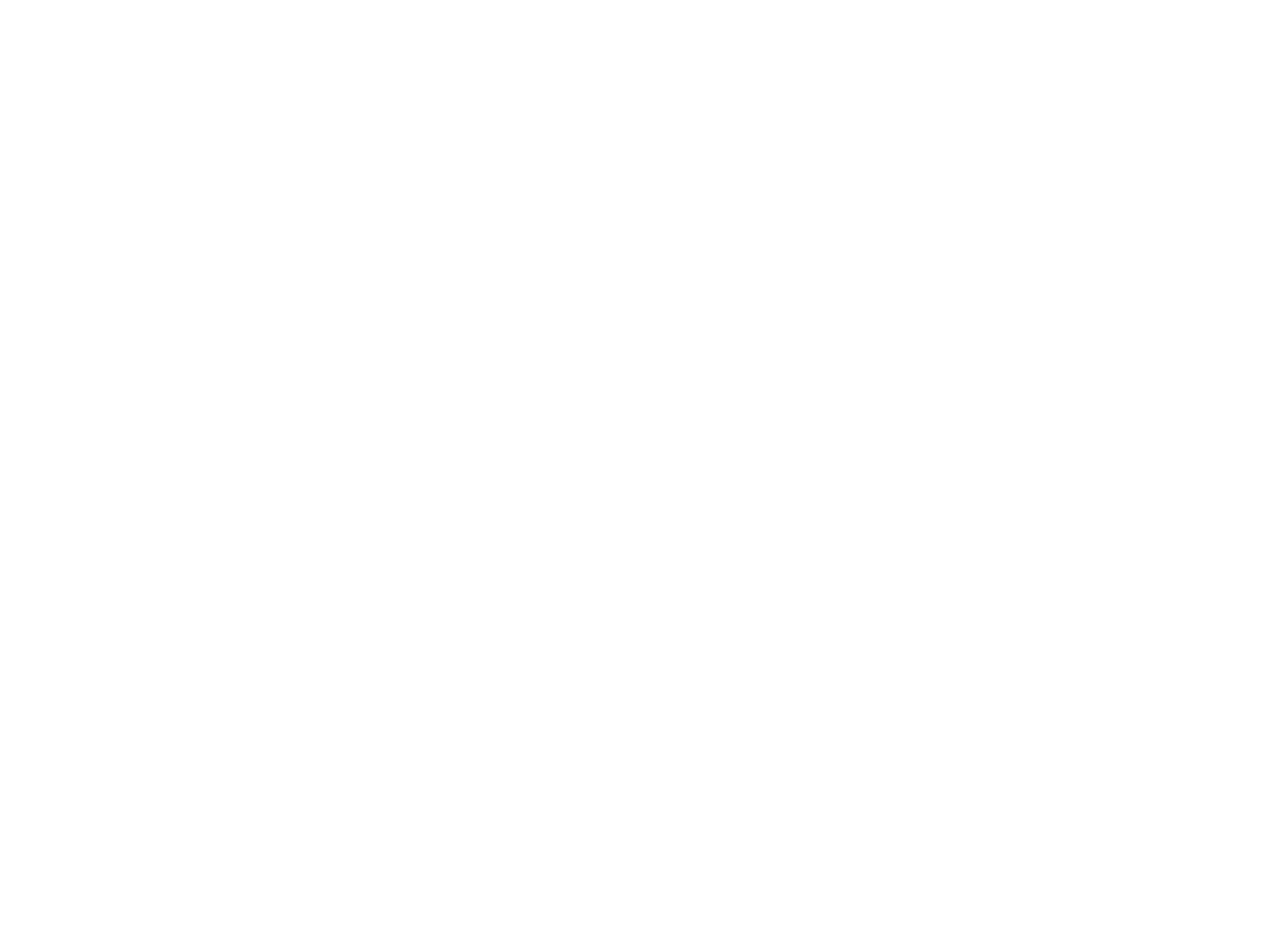
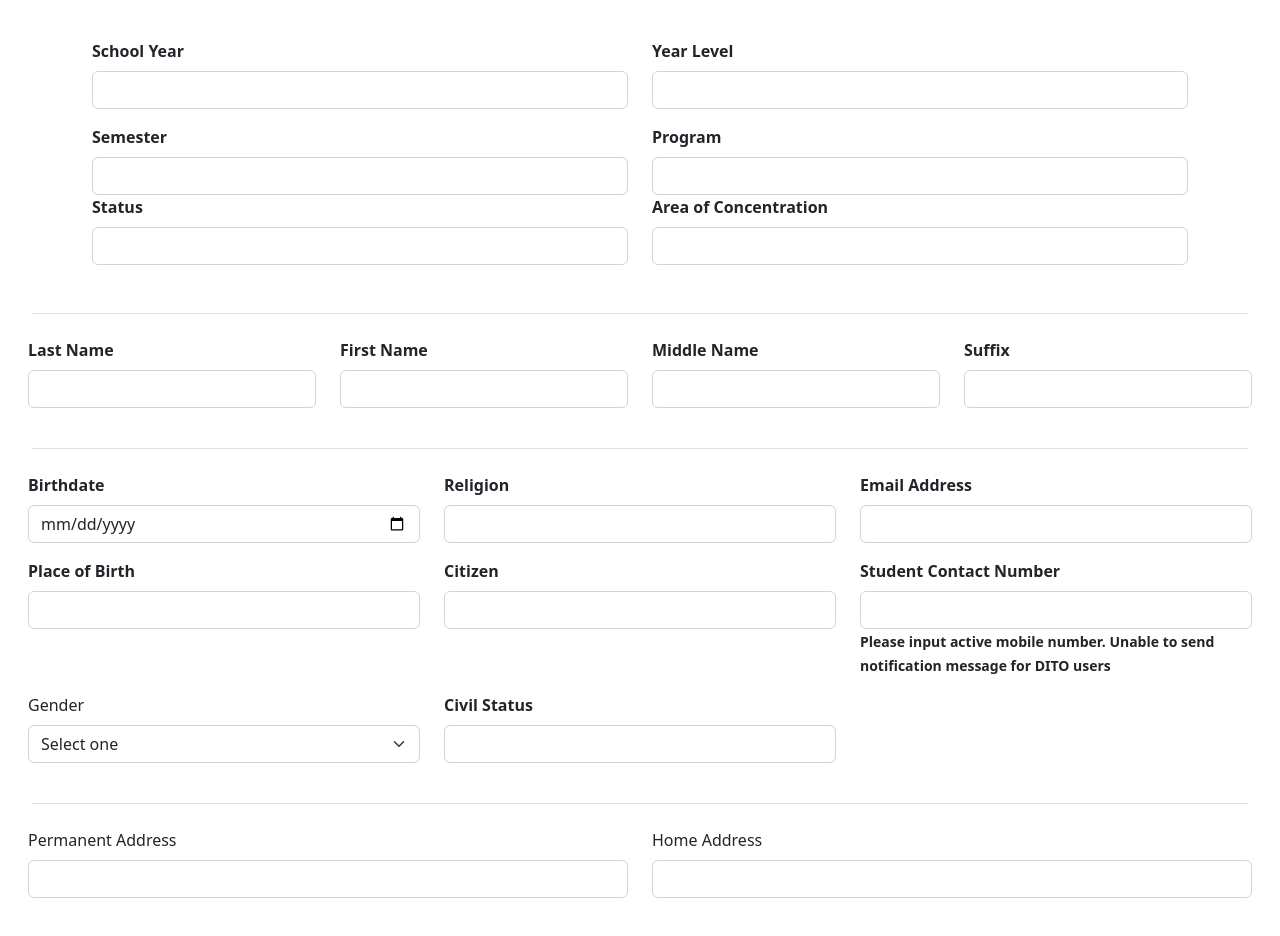
Before and after one commit to blanns456/frontend_school_proj, an Angular app in the folder enrollment_proj/: page /enroll-tesda in a window 1280 px wide. Shown: the part 400-1336 px from the top of the page. Before the commit the page ends 800 px from the top, so only its background shows below. Built offline with nearby package versions, Linux system fonts and the light colour scheme.

Commit message:
SPF-4 not finished

```diff
--- a/enrollment_proj/src/app/app-routing.module.ts
+++ b/enrollment_proj/src/app/app-routing.module.ts
@@ -5,12 +5,14 @@ import { RegisterComponent } from './pages/register/register.component';
 import { NotFoundComponent } from './pages/not-found/not-found.component';
 import { ForgotPasswordComponent } from './pages/forgot-password/forgot-password.component';
 import { HomeComponent } from './pages/home/home.component';
+import { EnrollTesdaComponent } from './pages/enroll-tesda/enroll-tesda.component';
 
 const routes: Routes = [
   {path: 'home', component: HomeComponent},
   {path: 'login', component: LoginComponent},
   {path: 'register', component: RegisterComponent},
   {path: 'forgot-password', component: ForgotPasswordComponent},
+  {path: 'enroll-tesda', component: EnrollTesdaComponent},
   {path: '', redirectTo: '/home', pathMatch: 'full'},
   {path: '**', component: NotFoundComponent},
 ];
--- a/enrollment_proj/src/app/app.module.ts
+++ b/enrollment_proj/src/app/app.module.ts
@@ -10,6 +10,8 @@ import { NgbModule } from '@ng-bootstrap/ng-bootstrap';
 import { FontAwesomeModule } from '@fortawesome/angular-fontawesome';
 import { ForgotPasswordComponent } from './pages/forgot-password/forgot-password.component';
 import { HomeComponent } from './pages/home/home.component';
+import { EnrollTesdaComponent } from './pages/enroll-tesda/enroll-tesda.component';
+import { HeadnavagationComponent } from './pages/headnavagation/headnavagation.component';
 // import { HashLocationStrategy,LocationStrategy } from '@angular/common';
 
 @NgModule({
@@ -19,7 +21,9 @@ import { HomeComponent } from './pages/home/home.component';
     RegisterComponent,
     NotFoundComponent,
     ForgotPasswordComponent,
-    HomeComponent
+    HomeComponent,
+    EnrollTesdaComponent,
+    HeadnavagationComponent
   ],
   imports: [
     BrowserModule,
--- /dev/null
+++ b/enrollment_proj/src/app/pages/enroll-tesda/enroll-tesda.component.html
@@ -0,0 +1,154 @@
+<div class="container-fluid p-0">
+  <app-headnavagation></app-headnavagation>
+  <h2 class="text-center pt-5 pb-6">ASCB TESDA Enrollment Form</h2>
+  <div class="mw-100 text-center mb-5">
+    <img src="../../../assets/misc/ascb_logo.png" class="img-responsive" alt="ascb_logo">
+  </div>
+  <div class="row px-7 pb-5 mx-auto">
+    <div class="col-6">
+      <div class="mb-3">
+        <label for="sy" class="form-label fw-semibold">School Year</label>
+        <input type="text"
+          class="form-control" name="sy" id="sy" aria-describedby="helpId" placeholder="">
+      </div>
+    </div>
+    <div class="col-6">
+      <label for="year_level" class="form-label fw-semibold">Year Level</label>
+        <input type="text"
+          class="form-control" name="year_level" id="year_level" aria-describedby="helpId" placeholder="">
+    </div>
+    <div class="col-6">
+      <label for="semester" class="form-label fw-semibold">Semester</label>
+        <input type="text"
+          class="form-control" name="semester" id="semester" aria-describedby="helpId" placeholder="">
+    </div>
+    <div class="col-6">
+      <label for="program" class="form-label fw-semibold">Program</label>
+        <input type="text"
+          class="form-control" name="program" id="program" aria-describedby="helpId" placeholder="">
+    </div>
+    <div class="col-6">
+      <label for="status" class="form-label fw-semibold">Status</label>
+        <input type="text"
+          class="form-control" name="status" id="status" aria-describedby="helpId" placeholder="">
+    </div>
+    <div class="col-6">
+      <label for="area_of_concentration" class="form-label fw-semibold">Area of Concentration</label>
+        <input type="text"
+          class="form-control" name="area_of_concentration" id="area_of_concentration" aria-describedby="helpId" placeholder="">
+    </div>
+
+  </div>
+  <div class="divider"></div>
+  <div class="row py-4 px-3 mx-auto">
+    <div class="col-3">
+      <div class="mb-3">
+        <label for="lastname" class="form-label fw-semibold">Last Name</label>
+        <input type="text"
+          class="form-control" name="lastname" id="lastname" aria-describedby="helpId" placeholder="">
+      </div>
+    </div>
+    <div class="col-3">
+      <div class="mb-3">
+        <label for="firstname" class="form-label fw-semibold">First Name</label>
+        <input type="text"
+          class="form-control" name="firstname" id="firstname" aria-describedby="helpId" placeholder="">
+      </div>
+    </div>
+    <div class="col-3">
+      <div class="mb-3">
+        <label for="middlename" class="form-label fw-semibold">Middle Name</label>
+        <input type="text"
+          class="form-control" name="middlename" id="middlename" aria-describedby="helpId" placeholder="">
+      </div>
+    </div>
+    <div class="col-3">
+      <div class="mb-3">
+        <label for="suffix" class="form-label fw-semibold">Suffix</label>
+        <input type="text"
+          class="form-control" name="suffix" id="suffix" aria-describedby="helpId" placeholder="">
+      </div>
+    </div>
+  </div>
+  <div class="divider"></div>
+  <div class="row py-4 px-3 mx-auto">
+    <div class="col-4">
+       <div class="mb-3">
+        <label for="bdate" class="form-label fw-semibold">Birthdate</label>
+        <input type="date"
+          class="form-control" name="bdate" id="bdate" aria-describedby="helpId" placeholder="">
+      </div>
+    </div>
+    <div class="col-4">
+       <div class="mb-3">
+        <label for="religion" class="form-label fw-semibold">Religion</label>
+        <input type="text"
+          class="form-control" name="religion" id="religion" aria-describedby="helpId" placeholder="">
+      </div>
+    </div>
+    <div class="col-4">
+       <div class="mb-3">
+        <label for="email" class="form-label fw-semibold">Email Address</label>
+        <input type="mail"
+          class="form-control" name="email" id="email" aria-describedby="helpId" placeholder="">
+      </div>
+    </div>
+    <div class="col-4">
+       <div class="mb-3">
+        <label for="birthplace" class="form-label fw-semibold">Place of Birth</label>
+        <input type="text"
+          class="form-control" name="birthplace" id="birthplace" aria-describedby="helpId" placeholder="">
+      </div>
+    </div>
+    <div class="col-4">
+       <div class="mb-3">
+        <label for="citizen" class="form-label fw-semibold">Citizen</label>
+        <input type="text"
+          class="form-control" name="citizen" id="citizen" aria-describedby="helpId" placeholder="">
+      </div>
+    </div>
+    <div class="col-4">
+       <div class="mb-3">
+        <label for="contact_num" class="form-label fw-semibold">Student Contact Number</label>
+        <input type="text"
+          class="form-control" name="contact_num" id="contact_num" aria-describedby="helpId" placeholder="">
+          <small id="helpId" class="fw-semibold">Please input active mobile number. Unable to send notification message for DITO users</small>
+      </div>
+    </div>
+    <div class="col-4">
+      <div class="mb-3">
+        <label for="gender" class="form-label">Gender</label>
+        <select class="form-select form-select" name="gender" id="gender">
+          <option selected>Select one</option>
+          <option value="M">Male</option>
+          <option value="F">Female</option>
+        </select>
+      </div>
+    </div>
+    <div class="col-4">
+       <div class="mb-3">
+        <label for="civil_status" class="form-label fw-semibold">Civil Status</label>
+        <input type="text"
+          class="form-control" name="civil_status" id="civil_status" aria-describedby="helpId" placeholder="">
+      </div>
+    </div>
+
+  </div>
+  <div class="divider"></div>
+  <div class="row py-4 px-3 mx-auto">
+    <div class="col-6">
+      <div class="mb-3">
+        <label for="permanent_address" class="form-label">Permanent Address</label>
+        <input type="text"
+          class="form-control" name="permanent_address" id="permanent_address" aria-describedby="helpId" placeholder="">
+      </div>
+    </div>
+    <div class="col-6">
+      <div class="mb-3">
+        <label for="home_address" class="form-label">Home Address</label>
+        <input type="text"
+          class="form-control" name="home_address" id="home_address" aria-describedby="helpId" placeholder="">
+      </div>
+    </div>
+  </div>
+</div>
--- /dev/null
+++ b/enrollment_proj/src/app/pages/headnavagation/headnavagation.component.html
@@ -0,0 +1,4 @@
+<div class="d-flex mw-100 justify-content-between align-items-center py-3 px-5 bg-primary shadow-lg">
+    <p class="h3"><a href="" class="link-offset-2 link-underline link-underline-opacity-0 text-white">Home</a></p>
+    <p class="h3"><a routerLink="/login" class="link-offset-2 link-underline link-underline-opacity-0 text-white">Login</a></p>
+  </div>
--- a/enrollment_proj/src/app/pages/home/home.component.html
+++ b/enrollment_proj/src/app/pages/home/home.component.html
@@ -1,17 +1,14 @@
 <div class="container-fluid p-0 vh-100" id="home">
-  <div class="d-flex mw-100 justify-content-between align-items-center py-3 px-5 bg-primary shadow-lg">
-    <p class="h3"><a href="" class="link-offset-2 link-underline link-underline-opacity-0 text-white">Home</a></p>
-    <p class="h3"><a routerLink="/login" class="link-offset-2 link-underline link-underline-opacity-0 text-white">Login</a></p>
-  </div>
+ <app-headnavagation></app-headnavagation>
   <div class="mw-100 text-center">
-    <img src="../../../assets/misc/ascb_logo.png" class="img-responsive mt-3" alt="ascb_logo">
+  <img src="../../../assets/misc/ascb_logo.png" class="img-responsive mt-3" alt="ascb_logo">
   </div>
   <div class="row mw-100 text-center">
     <div class="col-12">
-      <p class="btn btn-primary mt-3 w-50 col-12"><a href="" class="link-offset-2 link-underline link-underline-opacity-0 text-white h3 shadow-lg">Enroll TESDA</a></p>
+     <a routerLink="/enroll-tesda" class="btn btn-primary mt-3 link-offset-2 link-underline link-underline-opacity-0 text-white shadow-lg w-50"><p class="h3">Enroll TESDA</p></a>
     </div>
     <div class="col-12">
-      <p class="btn btn-primary mt-3 w-50 col-12"><a href="" class="link-offset-2 link-underline link-underline-opacity-0 text-white h3 shadow-lg">Enroll SHS</a></p>
+     <a href="" class="btn btn-primary mt-3 link-offset-2 link-underline link-underline-opacity-0 text-white shadow-lg w-50"><p class="h3">Enroll SHS</p></a>
     </div>
     <div class="col-12">
       <p class="btn btn-primary mt-3 w-50 col-12"><a href="" class="link-offset-2 link-underline link-underline-opacity-0 text-white h3 shadow-lg">Enroll College</a></p>
@@ -19,6 +16,5 @@
     <div class="col-12">
       <p class="btn btn-primary mt-3 w-50 col-12"><a href="" class="link-offset-2 link-underline link-underline-opacity-0 text-white h3 shadow-lg">Graduate Studies</a></p>
     </div>
-
   </div>
 </div>
--- a/enrollment_proj/src/styles.css
+++ b/enrollment_proj/src/styles.css
@@ -1,5 +1,19 @@
 /* You can add global styles to this file, and also import other style files */
 /*additional padding not in range of bootstrap*/
+body {
+  overflow-x: hidden; /* Hide horizontal scrollbar */
+  -ms-overflow-style: none;  /* IE and Edge */
+  scrollbar-width: none;  /* Firefox */
+}
+
+/* Hide scrollbar for Chrome, Safari and Opera */
+body::-webkit-scrollbar {
+    display: none;
+}
+
+
+
+
 .px-6{
   padding-right: 4rem !important;
   padding-left: 4rem !important;
@@ -17,6 +31,33 @@
   padding-left: 7rem !important;
 }
 
+.pt-6{
+  padding-top: 4rem !important;
+}
+.pt-7{
+  padding-top: 5rem !important;
+}
+.pt-8{
+  padding-top: 6rem !important;
+}
+.pt-9{
+  padding-top: 7rem !important;
+}
+
+.pb-6{
+  padding-bottom: 4rem !important;
+}
+.pb-7{
+  padding-bottom: 5rem !important;
+}
+.pb-8{
+  padding-bottom: 6rem !important;
+}
+.pb-9{
+  padding-bottom: 7rem !important;
+}
+
+
 /*primary color of the site*/
 
 .btn-primary{
@@ -26,3 +67,11 @@
 .bg-primary{
   background-color: #09abcb !important;
 }
+
+/*line divider*/
+.divider{
+  border-bottom: 1px solid #dee2e6;
+  width: 95%;
+  /* margin-bottom: 2rem; */
+  margin:auto;
+}
```
Also changed, not shown: enrollment_proj/src/app/pages/enroll-tesda/enroll-tesda.component.ts (added, +10 -0 lines), enrollment_proj/src/app/pages/headnavagation/headnavagation.component.ts (added, +10 -0 lines), enrollment_proj/src/app/pages/enroll-tesda/enroll-tesda.component.css (added), enrollment_proj/src/app/pages/headnavagation/headnavagation.component.css (added), 2 other files (tests, documents, lock files or other folders).
